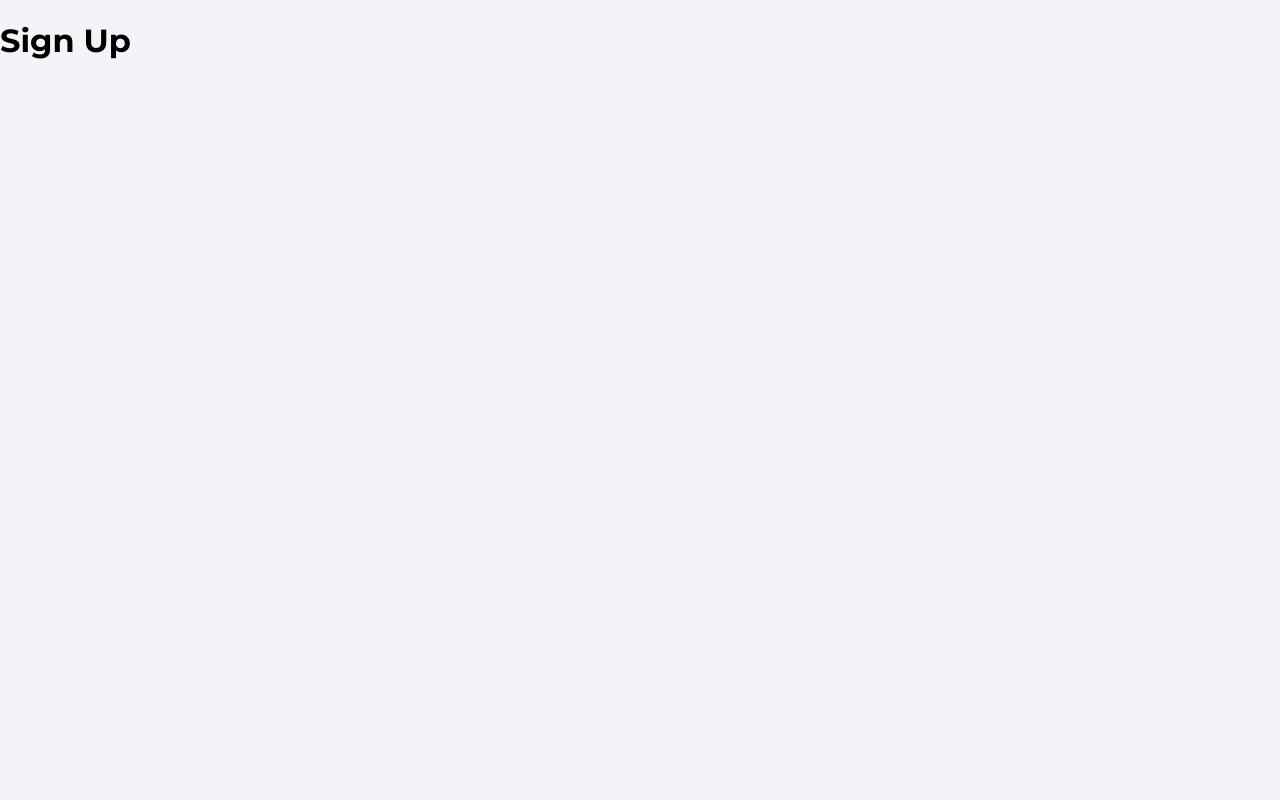
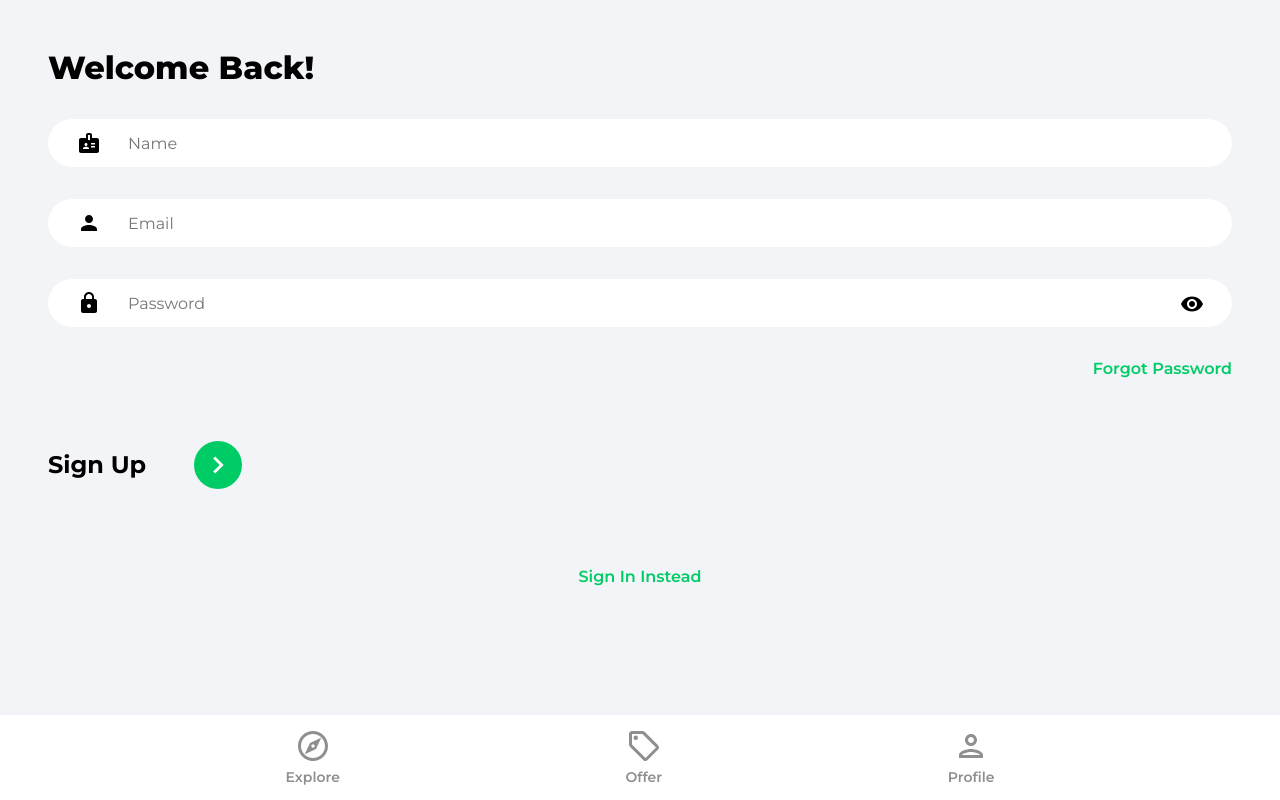
Before and after one commit to ookayE/react-js-projects, a React (Create React App) app in the folder housing-marketplace/: page /sign-up in a window 1280 px wide. Built offline with nearby package versions, Linux system fonts and the light colour scheme.

Commit message:
Navbar created. Sign Up and Sign In pages created with formss, buttons, and links.

```diff
--- a/housing-marketplace/src/App.js
+++ b/housing-marketplace/src/App.js
@@ -1,4 +1,5 @@
 import { BrowserRouter as Router, Routes, Route } from "react-router-dom";
+import Navbar from "./components/Navbar";
 import Explore from "./pages/Explore";
 import Offers from "./pages/Offers";
 import Profile from "./pages/Profile";
@@ -18,7 +19,7 @@
           <Route path="/sign-up" element={<SignUp />} />
           <Route path="/forgot-password" element={<ForgotPassword />} />
         </Routes>
-        {/* Navbar */}
+        <Navbar />
       </Router>
     </>
   );
--- a/housing-marketplace/src/components/Navbar.jsx
+++ b/housing-marketplace/src/components/Navbar.jsx
@@ -4,12 +4,76 @@
 import { ReactComponent as PersonOutlineIcon } from "../assets/svg/personOutlineIcon.svg";
 
 function Navbar() {
+  const navigate = useNavigate();
+  const location = useLocation();
+
+  //function to check if current route is the same as the button's route
+  //changes color of icon if so (dark if true, light if false)
+  const pathMatchRoute = (route) => {
+    if (route === location.pathname) {
+      return true;
+    }
+  };
+
   return (
     <footer className="navbar">
       <nav className="navbarNav">
         <ul className="navbarListItems">
+          {/* Explore Button in navbar */}
           <li className="navbarListItem">
-            <ExploreIcon fill="#2c2c2c" />
+            <ExploreIcon
+              fill={pathMatchRoute("/") ? "#2c2c2c" : "#8f8f8f"}
+              width="36px"
+              height="36px"
+              onClick={() => navigate("/")}
+            />
+            <p
+              className={
+                pathMatchRoute("/")
+                  ? "navbarListItemNameActive"
+                  : "navbarListItemName"
+              }
+            >
+              Explore
+            </p>
+          </li>
+
+          {/* Offers button in navbar */}
+          <li className="navbarListItem">
+            <OfferIcon
+              fill={pathMatchRoute("/offers") ? "#2c2c2c" : "#8f8f8f"}
+              width="36px"
+              height="36px"
+              onClick={() => navigate("/offers")}
+            />
+            <p
+              className={
+                pathMatchRoute("/offers")
+                  ? "navbarListItemNameActive"
+                  : "navbarListItemName"
+              }
+            >
+              Offer
+            </p>
+          </li>
+
+          {/* Profile button in navbar */}
+          <li className="navbarListItem">
+            <PersonOutlineIcon
+              fill={pathMatchRoute("/profile") ? "#2c2c2c" : "#8f8f8f"}
+              width="36px"
+              height="36px"
+              onClick={() => navigate("/profile")}
+            />
+            <p
+              className={
+                pathMatchRoute("/profile")
+                  ? "navbarListItemNameActive"
+                  : "navbarListItemName"
+              }
+            >
+              Profile
+            </p>
           </li>
         </ul>
       </nav>
--- a/housing-marketplace/src/pages/SignIn.jsx
+++ b/housing-marketplace/src/pages/SignIn.jsx
@@ -1,8 +1,85 @@
+import { useState } from "react";
+import { Link, NavLink, useNavigate } from "react-router-dom";
+import { ReactComponent as ArrowRightIcon } from "../assets/svg/keyboardArrowRightIcon.svg";
+import visibilityIcon from "../assets/svg/visibilityIcon.svg";
+
 function SignIn() {
+  const [showPassword, setShowPassword] = useState(false);
+  const [formData, setFormData] = useState({
+    email: "",
+    password: "",
+  });
+  const { email, password } = formData;
+
+  const navigate = useNavigate();
+
+  //Manage state of forms depending on id
+  const onChange = (e) => {
+    setFormData((prevState) => ({
+      ...prevState,
+      [e.target.id]: e.target.value,
+    }));
+  };
+
   return (
-    <div>
-      <h1>Sign In</h1>
-    </div>
+    <>
+      <div className="pageContainer">
+        <header>
+          <p className="pageHeader">Welcome Back!</p>
+        </header>
+
+        <main>
+          <form>
+            <input
+              id="email"
+              className="emailInput"
+              type="email"
+              placeholder="Email"
+              value={email}
+              onChange={onChange}
+            />
+
+            <div className="passwordInputDiv">
+              <input
+                id="password"
+                className="passwordInput"
+                type={showPassword ? "text" : "password"}
+                placeholder="Password"
+                value={password}
+                onChange={onChange}
+              />
+
+              <img
+                src={visibilityIcon}
+                alt="show password"
+                className="showPassword"
+                onClick={() => setShowPassword((prevState) => !prevState)}
+              />
+            </div>
+
+            <Link to="/forgot-password" className="forgotPasswordLink">
+              Forgot Password
+            </Link>
+
+            <div className="signInBar">
+              <p className="signInText">Sign In</p>
+              <button className="signInButton">
+                <ArrowRightIcon
+                  fill="#ffffff"
+                  width="34px"
+                  height="34px"
+                ></ArrowRightIcon>
+              </button>
+            </div>
+          </form>
+
+          {/* Google OAuth Component */}
+          <Link to="/sign-up" className="registerLink">
+            Sign Up Instead
+          </Link>
+        </main>
+      </div>
+    </>
   );
 }
 
--- a/housing-marketplace/src/pages/SignUp.jsx
+++ b/housing-marketplace/src/pages/SignUp.jsx
@@ -1,8 +1,93 @@
+import { useState } from "react";
+import { Link, NavLink, useNavigate } from "react-router-dom";
+import { ReactComponent as ArrowRightIcon } from "../assets/svg/keyboardArrowRightIcon.svg";
+import visibilityIcon from "../assets/svg/visibilityIcon.svg";
+
 function SignUp() {
+  const [showPassword, setShowPassword] = useState(false);
+  const [formData, setFormData] = useState({
+    name: "",
+    email: "",
+    password: "",
+  });
+  const { name, email, password } = formData;
+
+  const navigate = useNavigate();
+
+  const onChange = (e) => {
+    setFormData((prevState) => ({
+      ...prevState,
+      [e.target.id]: e.target.value,
+    }));
+  };
+
   return (
-    <div>
-      <h1>Sign Up</h1>
-    </div>
+    <>
+      <div className="pageContainer">
+        <header>
+          <p className="pageHeader">Welcome Back!</p>
+        </header>
+
+        <main>
+          <form>
+            <input
+              id="name"
+              className="nameInput"
+              type="text"
+              placeholder="Name"
+              value={name}
+              onChange={onChange}
+            />
+            <input
+              id="email"
+              className="emailInput"
+              type="email"
+              placeholder="Email"
+              value={email}
+              onChange={onChange}
+            />
+
+            <div className="passwordInputDiv">
+              <input
+                id="password"
+                className="passwordInput"
+                type={showPassword ? "text" : "password"}
+                placeholder="Password"
+                value={password}
+                onChange={onChange}
+              />
+
+              <img
+                src={visibilityIcon}
+                alt="show password"
+                className="showPassword"
+                onClick={() => setShowPassword((prevState) => !prevState)}
+              />
+            </div>
+
+            <Link to="/forgot-password" className="forgotPasswordLink">
+              Forgot Password
+            </Link>
+
+            <div className="signUpBar">
+              <p className="signUpText">Sign Up</p>
+              <button className="signUpButton">
+                <ArrowRightIcon
+                  fill="#ffffff"
+                  width="34px"
+                  height="34px"
+                ></ArrowRightIcon>
+              </button>
+            </div>
+          </form>
+
+          {/* Google OAuth Component */}
+          <Link to="/sign-in" className="registerLink">
+            Sign In Instead
+          </Link>
+        </main>
+      </div>
+    </>
   );
 }
 
```
